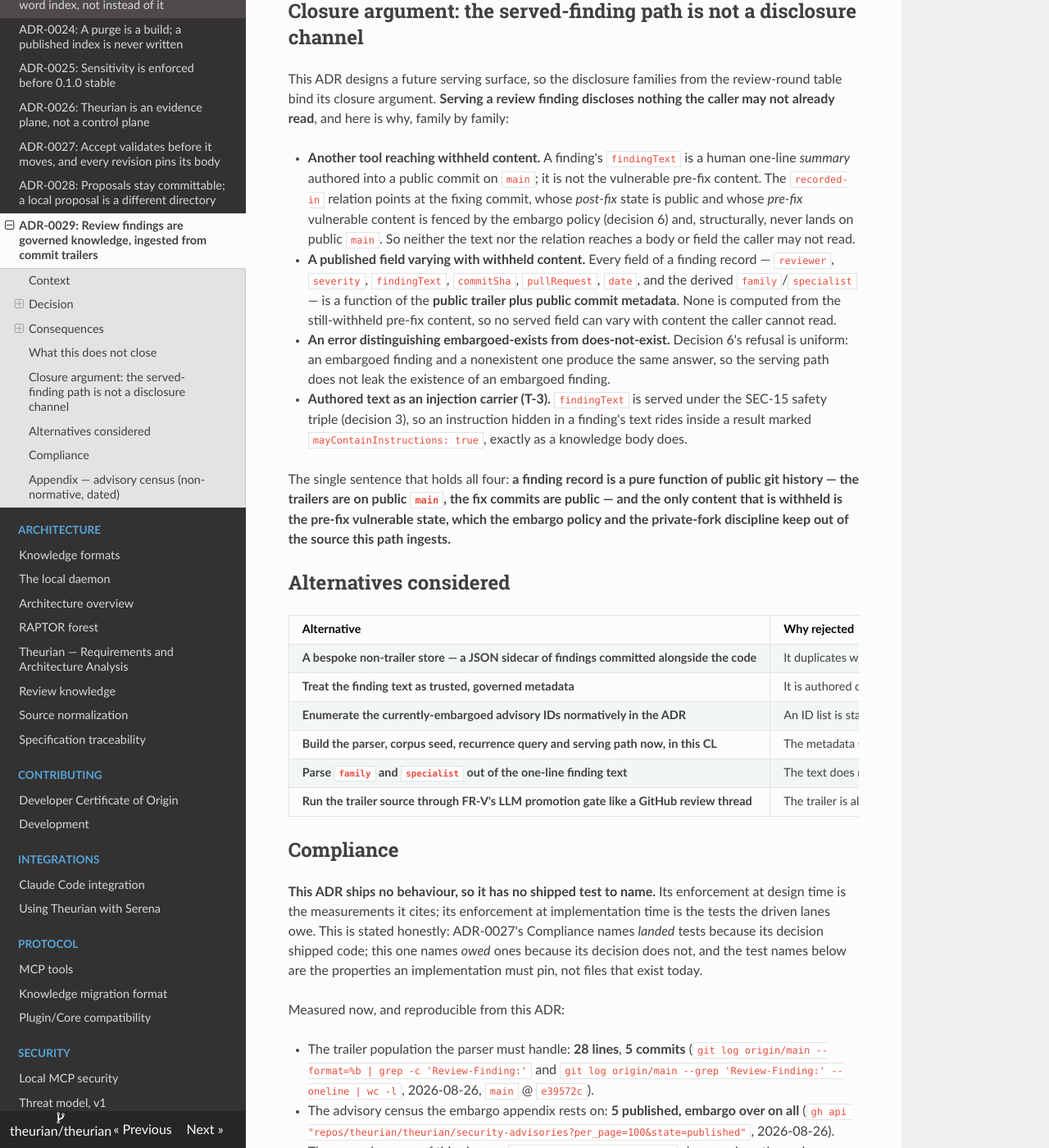
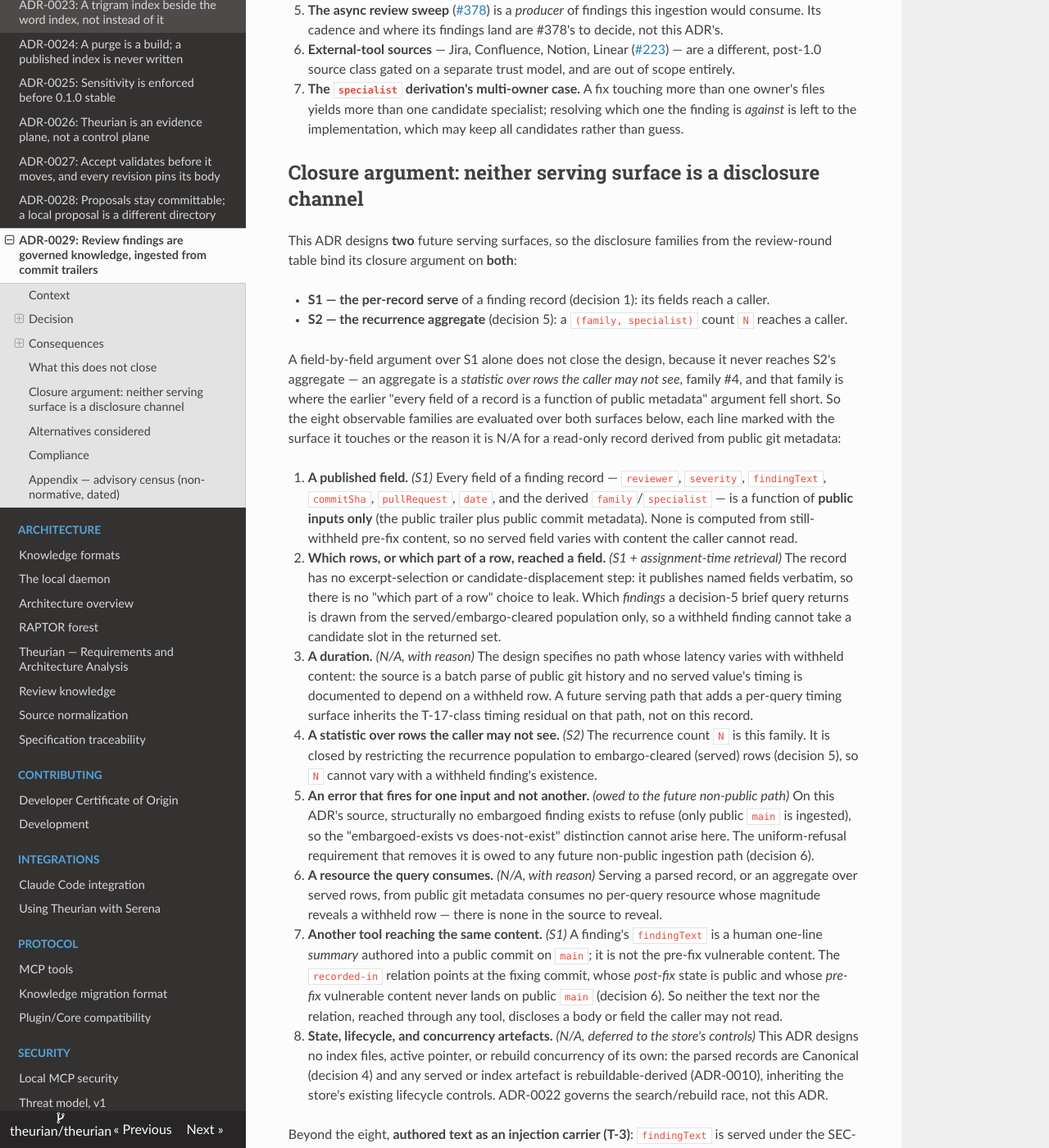
Before and after one commit to theurian/theurian, an MkDocs documentation site: the page built from docs/adr/0029-review-findings-are-governed-knowledge.md, in a window 1280 px wide and 1400 px high, scrolled down 9569 px. Shown: the whole window at 82% size. Built offline with MkDocs 1.6.1, drawn with Linux system fonts in a browser that asks for light colours; some of the changed text lies outside the part shown.

Commit message:
docs(adr): close the recurrence aggregate as a statistic-over-withheld-rows channel
The closure argument evaluated only the per-record serve and closed four of the
eight observable families, missing decision 5's recurrence aggregate — a
`(family, specialist)` count is a statistic over rows the caller may not see
(family #4, the T-17 class), which a per-record field argument never reaches.
Restrict the recurrence population normatively to embargo-cleared (served) rows
so a withheld finding cannot move the count, then rewrite the closure argument
over BOTH serving surfaces and all eight families, closing with the two-corpora
invariant: a corpus holding a withheld row and one that never held it must
produce identical responses on every serving surface — every published field and
every published count is a function of embargo-cleared rows only. Add the owed
test that a withheld row does not move N.

Review-Finding: adversarial HIGH — the closure argument omits decision 5's recurrence aggregate, a statistic-over-withheld-rows family the 4-family enumeration misses
Signed-off-by: Takehide Uchida <utchy007@gmail.com>

```diff
--- a/docs/adr/0029-review-findings-are-governed-knowledge.md
+++ b/docs/adr/0029-review-findings-are-governed-knowledge.md
@@ -287,7 +287,16 @@
 **(family, specialist)**.
 
 - **Key:** `(family, specialist)`. **Input population:** the finding records of
-  decision 1.
+  decision 1 **that the embargo boundary (decision 6) allowed to be served** — the
+  count is computed over embargo-cleared (served) rows only. This is load-bearing
+  because the count `N` is itself a served value: a `(family, specialist)`
+  aggregate is a *statistic over rows the caller may not see*, so if a withheld
+  finding could move `N`, the aggregate would leak that finding's existence even
+  while decision 6 refused its content. Restricting the population to served rows
+  is what keeps `N` from varying with a withheld finding. On this ADR's source the
+  restriction is a no-op — only public `main` is ingested, so every ingested row
+  is already servable — but it is stated normatively so the property survives any
+  future non-public ingestion path.
 - **Given** N prior findings against specialist X on family Y, **When** a brief
   for X touches family Y, **Then** the query surfaces those prior findings at
   assignment time — the same knowledge the manual burn-in wrote into the agent
@@ -428,39 +437,81 @@
    one the finding is *against* is left to the implementation, which may keep all
    candidates rather than guess.
 
-## Closure argument: the served-finding path is not a disclosure channel
+## Closure argument: neither serving surface is a disclosure channel
 
-This ADR designs a future serving surface, so the disclosure families from the
-review-round table bind its closure argument. **Serving a review finding
-discloses nothing the caller may not already read**, and here is why, family by
-family:
+This ADR designs **two** future serving surfaces, so the disclosure families from
+the review-round table bind its closure argument on **both**:
 
-- **Another tool reaching withheld content.** A finding's `findingText` is a
-  human one-line *summary* authored into a public commit on `main`; it is not the
-  vulnerable pre-fix content. The `recorded-in` relation points at the fixing
-  commit, whose *post-fix* state is public and whose *pre-fix* vulnerable content
-  is fenced by the embargo policy (decision 6) and, structurally, never lands on
-  public `main`. So neither the text nor the relation reaches a body or field the
-  caller may not read.
-- **A published field varying with withheld content.** Every field of a finding
-  record — `reviewer`, `severity`, `findingText`, `commitSha`, `pullRequest`,
-  `date`, and the derived `family`/`specialist` — is a function of the **public
-  trailer plus public commit metadata**. None is computed from the still-withheld
-  pre-fix content, so no served field can vary with content the caller cannot
-  read.
-- **An error distinguishing embargoed-exists from does-not-exist.** Decision 6's
-  refusal is uniform: an embargoed finding and a nonexistent one produce the same
-  answer, so the serving path does not leak the existence of an embargoed finding.
-- **Authored text as an injection carrier (T-3).** `findingText` is served under
-  the SEC-15 safety triple (decision 3), so an instruction hidden in a finding's
-  text rides inside a result marked `mayContainInstructions: true`, exactly as a
-  knowledge body does.
+- **S1 — the per-record serve** of a finding record (decision 1): its fields
+  reach a caller.
+- **S2 — the recurrence aggregate** (decision 5): a `(family, specialist)` count
+  `N` reaches a caller.
 
-The single sentence that holds all four: **a finding record is a pure function of
-public git history — the trailers are on public `main`, the fix commits are
-public — and the only content that is withheld is the pre-fix vulnerable state,
-which the embargo policy and the private-fork discipline keep out of the source
-this path ingests.**
+A field-by-field argument over S1 alone does not close the design, because it
+never reaches S2's aggregate — an aggregate is a *statistic over rows the caller
+may not see*, family #4, and that family is where the earlier "every field of a
+record is a function of public metadata" argument fell short. So the eight
+observable families are evaluated over both surfaces below, each line marked with
+the surface it touches or the reason it is N/A for a read-only record derived from
+public git metadata:
+
+1. **A published field.** *(S1)* Every field of a finding record — `reviewer`,
+   `severity`, `findingText`, `commitSha`, `pullRequest`, `date`, and the derived
+   `family`/`specialist` — is a function of **public inputs only** (the public
+   trailer plus public commit metadata). None is computed from still-withheld
+   pre-fix content, so no served field varies with content the caller cannot read.
+2. **Which rows, or which part of a row, reached a field.** *(S1 + assignment-time
+   retrieval)* The record has no excerpt-selection or candidate-displacement step:
+   it publishes named fields verbatim, so there is no "which part of a row" choice
+   to leak. Which *findings* a decision-5 brief query returns is drawn from the
+   served/embargo-cleared population only, so a withheld finding cannot take a
+   candidate slot in the returned set.
+3. **A duration.** *(N/A, with reason)* The design specifies no path whose latency
+   varies with withheld content: the source is a batch parse of public git history
+   and no served value's timing is documented to depend on a withheld row. A
+   future serving path that adds a per-query timing surface inherits the T-17-class
+   timing residual on that path, not on this record.
+4. **A statistic over rows the caller may not see.** *(S2)* The recurrence count
+   `N` is this family. It is closed by restricting the recurrence population to
+   embargo-cleared (served) rows (decision 5), so `N` cannot vary with a withheld
+   finding's existence.
+5. **An error that fires for one input and not another.** *(owed to the future
+   non-public path)* On this ADR's source, structurally no embargoed finding
+   exists to refuse (only public `main` is ingested), so the "embargoed-exists vs
+   does-not-exist" distinction cannot arise here. The uniform-refusal requirement
+   that removes it is owed to any future non-public ingestion path (decision 6).
+6. **A resource the query consumes.** *(N/A, with reason)* Serving a parsed record,
+   or an aggregate over served rows, from public git metadata consumes no per-query
+   resource whose magnitude reveals a withheld row — there is none in the source to
+   reveal.
+7. **Another tool reaching the same content.** *(S1)* A finding's `findingText` is
+   a human one-line *summary* authored into a public commit on `main`; it is not
+   the pre-fix vulnerable content. The `recorded-in` relation points at the fixing
+   commit, whose *post-fix* state is public and whose *pre-fix* vulnerable content
+   never lands on public `main` (decision 6). So neither the text nor the relation,
+   reached through any tool, discloses a body or field the caller may not read.
+8. **State, lifecycle, and concurrency artefacts.** *(N/A, deferred to the store's
+   controls)* This ADR designs no index files, active pointer, or rebuild
+   concurrency of its own: the parsed records are Canonical (decision 4) and any
+   served or index artefact is rebuildable-derived (ADR-0010), inheriting the
+   store's existing lifecycle controls. ADR-0022 governs the search/rebuild race,
+   not this ADR.
+
+Beyond the eight, **authored text as an injection carrier (T-3)**: `findingText` is
+served under the SEC-15 safety triple (decision 3), so an instruction hidden in a
+finding's text rides inside a result marked `mayContainInstructions: true`, exactly
+as a knowledge body does. This is a not-executed guarantee, not a not-disclosed one.
+
+**The closure, stated as one query against two corpora.** Take a finding corpus
+that holds a withheld row — an embargoed finding, or one otherwise withheld — and
+a corpus that never held it. **The two must produce identical responses on every
+serving surface the design defines — the per-record read (S1) and the recurrence
+aggregate (S2) — evaluated at all eight families above.** The refutable one-liner
+that carries it: **every published field and every published count is a function of
+embargo-cleared (served) rows only**, so a withheld row changes no response on any
+surface. This is stronger than "every field of a record is a function of public
+metadata": that argument never reached the aggregate, and the aggregate is exactly
+where the statistic family bites.
 
 ## Alternatives considered
 
@@ -518,6 +569,9 @@
 - **The recurrence query surfaces prior findings by (family, specialist)** — a
   test driving the Given-When-Then of decision 5 over a fixture of finding
   records.
+- **The recurrence count is computed over embargo-cleared rows only** — a test
+  that a withheld finding does not move the `(family, specialist)` count `N`
+  (decision 5), so the aggregate cannot leak a withheld finding's existence.
 - **The manual burn-in is retired by the CL that ships the query** — the
   implementation lane removes the recurrence rule from `CLAUDE.md` in the same CL,
   so the two mechanisms never both run (decision 5).
```
